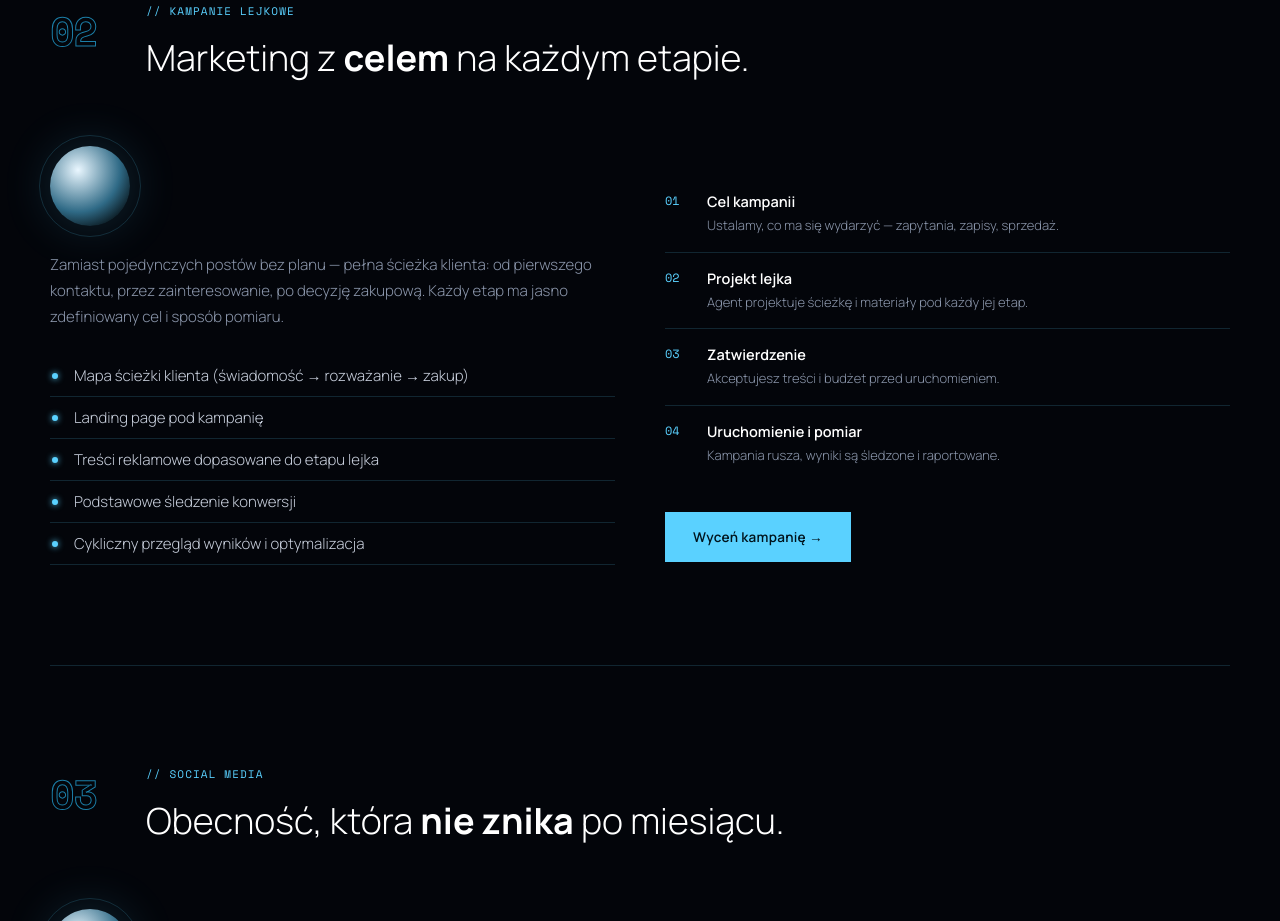
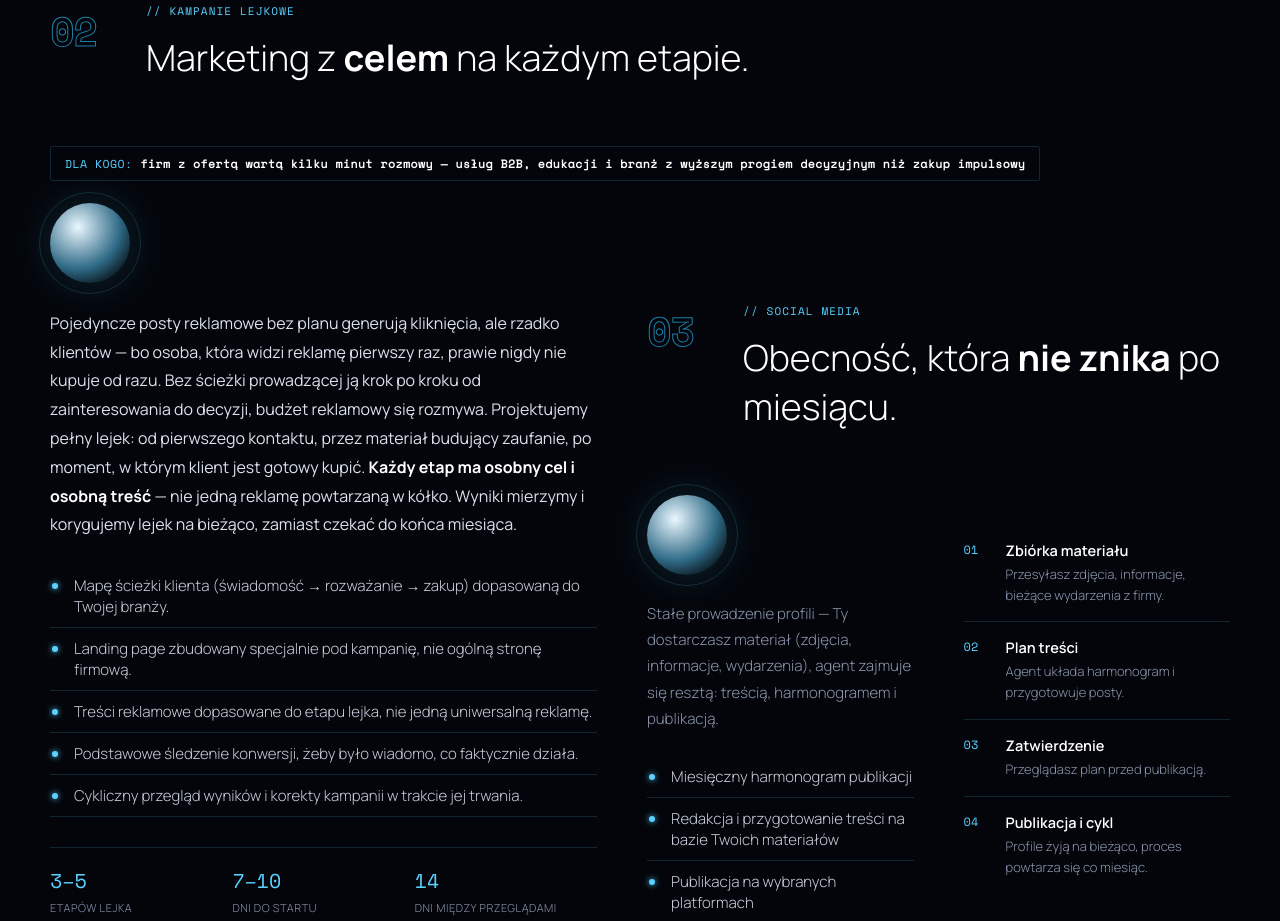
Before and after one commit to Piotrmadrzyk/pm-pages, a plain HTML site: page oferta.html in a window 1280 px wide. Shown: the part 1879-2800 px from the top of the page. Drawn offline with nearby package versions, Linux system fonts and the light colour scheme.

Commit message:
Dona: oferta.html - rozbudowa Kampanii wg szablonu 8-sekcyjnego (patch A)

```diff
--- a/oferta.html
+++ b/oferta.html
@@ -128,29 +128,27 @@
       <div class="sec-title">Marketing z <strong>celem</strong> na każdym etapie.</div>
     </div>
   </div>
+  <div class="offer-audience">DLA KOGO: <b>firm z ofertą wartą kilku minut rozmowy — usług B2B, edukacji i branż z wyższym progiem decyzyjnym niż zakup impulsowy</b></div>
   <div class="offer-grid2 reveal-stagger">
     <div>
       <div class="offer-orb"></div>
-      <p class="sec-sub">Zamiast pojedynczych postów bez planu — pełna ścieżka klienta: od pierwszego kontaktu, przez zainteresowanie, po decyzję zakupową. Każdy etap ma jasno zdefiniowany cel i sposób pomiaru.</p>
+      <p class="offer-desc">Pojedyncze posty reklamowe bez planu generują kliknięcia, ale rzadko klientów — bo osoba, która widzi reklamę pierwszy raz, prawie nigdy nie kupuje od razu. Bez ścieżki prowadzącej ją krok po kroku od zainteresowania do decyzji, budżet reklamowy się rozmywa. Projektujemy pełny lejek: od pierwszego kontaktu, przez materiał budujący zaufanie, po moment, w którym klient jest gotowy kupić. <strong>Każdy etap ma osobny cel i osobną treść</strong> — nie jedną reklamę powtarzaną w kółko. Wyniki mierzymy i korygujemy lejek na bieżąco, zamiast czekać do końca miesiąca.</p>
       <ul class="incl-list">
-        <li>Mapa ścieżki klienta (świadomość → rozważanie → zakup)</li>
-        <li>Landing page pod kampanię</li>
-        <li>Treści reklamowe dopasowane do etapu lejka</li>
-        <li>Podstawowe śledzenie konwersji</li>
-        <li>Cykliczny przegląd wyników i optymalizacja</li>
+        <li>Mapę ścieżki klienta (świadomość → rozważanie → zakup) dopasowaną do Twojej branży.</li>
+        <li>Landing page zbudowany specjalnie pod kampanię, nie ogólną stronę firmową.</li>
+        <li>Treści reklamowe dopasowane do etapu lejka, nie jedną uniwersalną reklamę.</li>
+        <li>Podstawowe śledzenie konwersji, żeby było wiadomo, co faktycznie działa.</li>
+        <li>Cykliczny przegląd wyników i korekty kampanii w trakcie jej trwania.</li>
       </ul>
+      <div class="offer-stats">
+        <div class="offer-stat"><div class="ov">3–5</div><div class="ol">ETAPÓW LEJKA</div></div>
+        <div class="offer-stat"><div class="ov">7–10</div><div class="ol">DNI DO STARTU</div></div>
+        <div class="offer-stat"><div class="ov">14</div><div class="ol">DNI MIĘDZY PRZEGLĄDAMI</div></div>
+      </div>
+      <div class="offer-example">Kampanie lejkowe to młodsza usługa niż budowa stron, więc nie mamy jeszcze osobnego portfolio kampanii do pokazania — pierwszym dowodem będzie ta zaprojektowana dla Twojej firmy. Ten sam zespół i proces zatwierdzeń zobaczysz już w naszych <a href="realizacje.html">realizacjach stron internetowych</a>.</div>
     </div>
-    <div>
-      <div class="stepline">
-        <div class="srow"><div class="sn">01</div><div class="st"><h5>Cel kampanii</h5><p>Ustalamy, co ma się wydarzyć — zapytania, zapisy, sprzedaż.</p></div></div>
-        <div class="srow"><div class="sn">02</div><div class="st"><h5>Projekt lejka</h5><p>Agent projektuje ścieżkę i materiały pod każdy jej etap.</p></div></div>
-        <div class="srow"><div class="sn">03</div><div class="st"><h5>Zatwierdzenie</h5><p>Akceptujesz treści i budżet przed uruchomieniem.</p></div></div>
-        <div class="srow"><div class="sn">04</div><div class="st"><h5>Uruchomienie i pomiar</h5><p>Kampania rusza, wyniki są śledzone i raportowane.</p></div></div>
-      </div>
-      <div style="margin-top:30px;"><a href="wycena.html" class="btn btn-solid">Wyceń kampanię →</a></div>
-    </div>
-  </div>
-</section>
+    <!-- RIGHT_KAMPANIE -->
+
 
 <section id="social" class="offer-block wrap" style="border-bottom:none;">
   <div class="offer-head">
```
